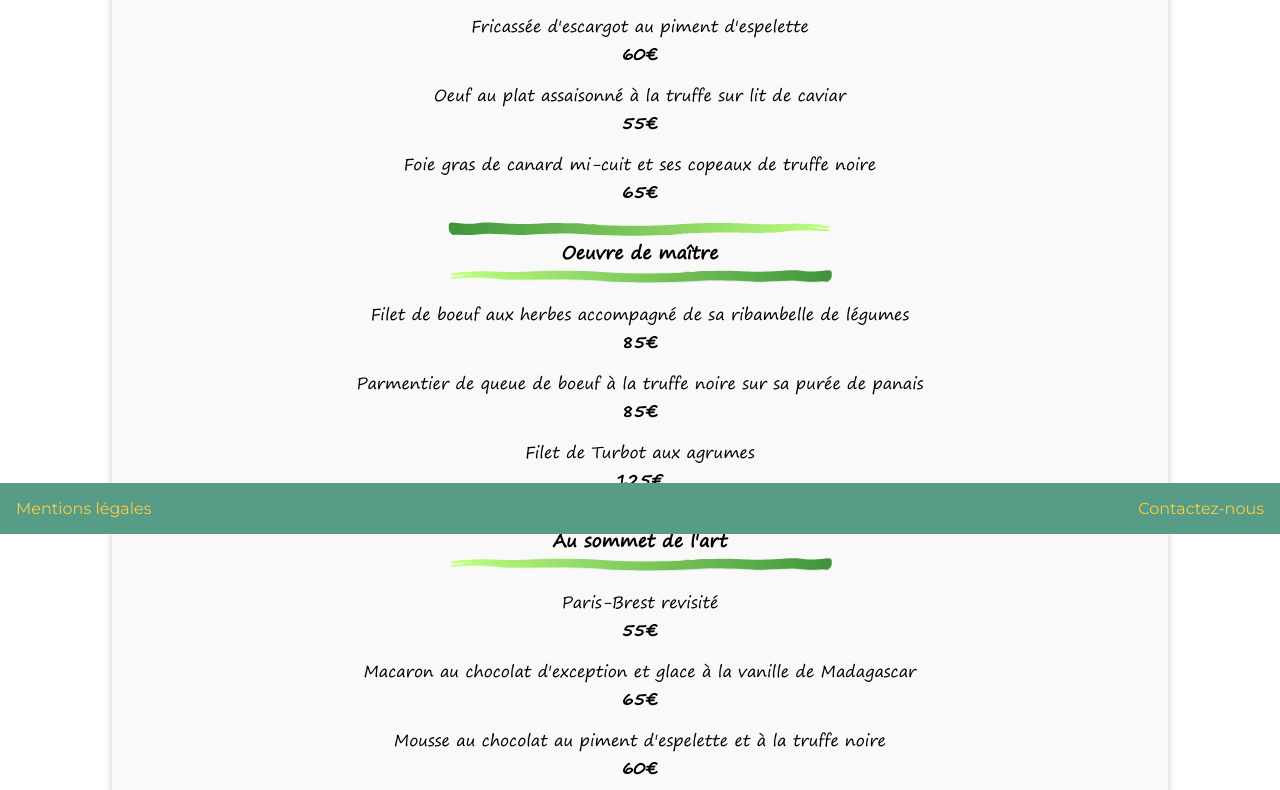
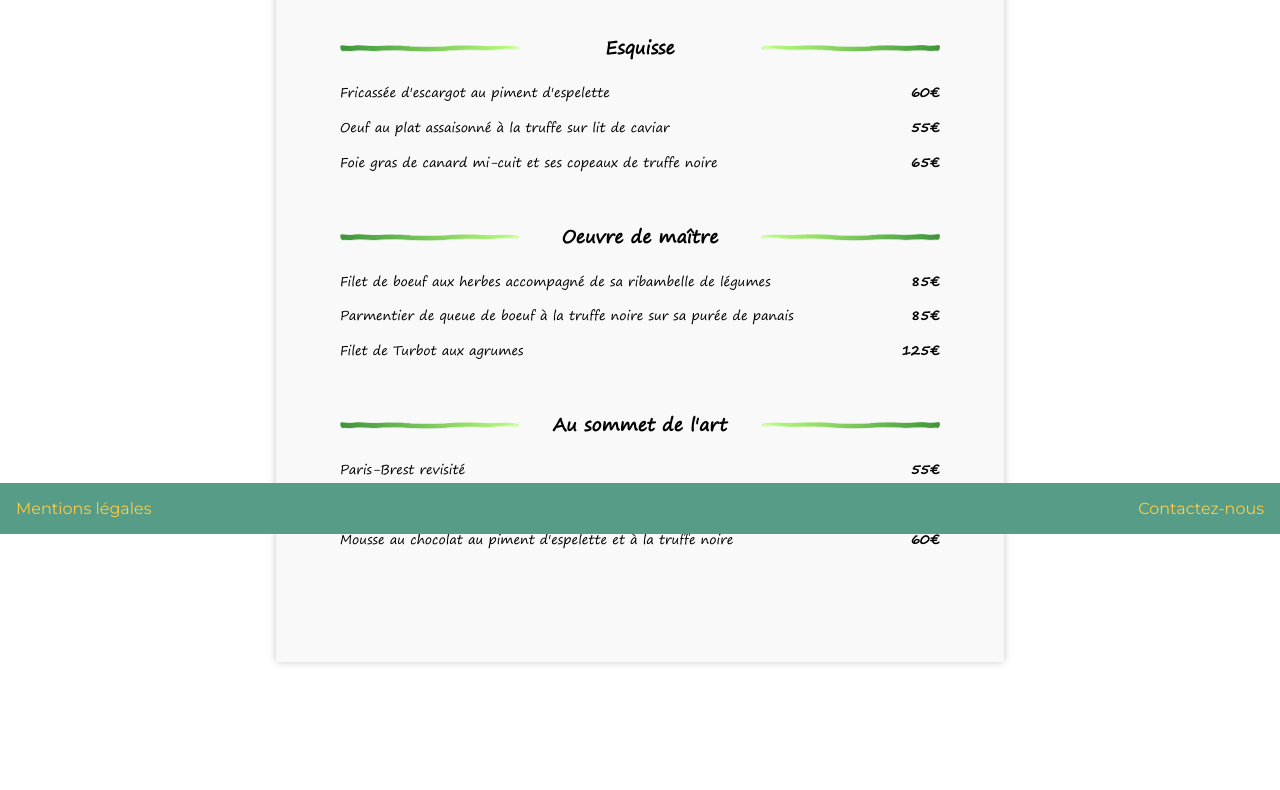
Before and after one commit to jdwebdev/OC-P3, a website: page pages/menu_paletteGout.html in a window 1280 px wide. Shown: the part 266-1056 px from the top of the page. After the commit the page ends 1008 px from the top, so only its background shows below. Drawn offline with Linux system fonts and the light colour scheme; a web font is replaced by a local one.

Commit message:
Desktop design

```diff
--- a/pages/menu_paletteGout.html
+++ b/pages/menu_paletteGout.html
@@ -81,7 +81,7 @@
     </main>
 
     <footer class="footer">
-        <a class="footer__link" href="./mentions_legales.html">Mentions légales</a>
+        <a class="footer__link" href="./mentions_legales.html" target="_blank">Mentions légales</a>
         <a class="footer__link" href="mailto:contact@ohmyfood.com">Contactez-nous</a>
     </footer>
 </body>
--- a/scss/base/_base.scss
+++ b/scss/base/_base.scss
@@ -26,6 +26,14 @@ body{
 
 main{
     margin-bottom:5rem;
+    @include middleScreen{
+        max-width: 600px;
+        margin: 0 auto;
+        margin-bottom: 5rem;
+    }
+    @include largeScreen{
+        max-width: 800px;
+    }
 }
 
 .menu{
@@ -35,6 +43,10 @@ main{
     margin-top:2rem;
     box-shadow: 0px 0px 8px #ccc;
     text-align:center;
+
+    @include middleScreen {
+        width: 250px;
+    }
 
     &__img{
         width:50px;
@@ -57,9 +69,12 @@ main{
         div{
             margin:0 auto;
             width:60vw;
-
             transform: scale(1);
             transition: all 0.4s;
+
+            @include middleScreen{
+                width:80%;
+            }
         }
         &:hover div{
             transform: scale(1.2);
@@ -100,9 +115,7 @@ main{
         h2{
             font-size:1rem;
             font-family: $chic-title-font;
-            background: linear-gradient(to right,#d8852e,#905bfd);
-            -webkit-background-clip:text;
-            color:transparent;
+            @include colorGradient(#d8852e,#905bfd);
         }
     }
     &__delice{
@@ -119,9 +132,8 @@ main{
 
         h2{
             font-family: $delice-title-font;
-            background: linear-gradient(to right,#0431df,#0887fb);
-            -webkit-background-clip:text;
-            color:transparent;
+            font-weight:lighter;
+            @include colorGradient($delice-color1, $delice-color3);
         }
     }
     &__palette{
@@ -138,9 +150,7 @@ main{
 
         h2{
             font-family: $palette-title-font;
-            background: linear-gradient(to right,#3d9339,#bfff7e);
-            -webkit-background-clip:text;
-            color:transparent;
+            @include colorGradient(#3d9339, #bfff7e)
         }
     }
 }
@@ -148,6 +158,10 @@ main{
 .flex{
     display:flex;
     flex-direction: column;
+    @include middleScreen{
+        flex-direction: row;
+        justify-content: space-around;
+    }
 }
 
 .soon{
@@ -161,6 +175,9 @@ main{
     justify-content: center;
     align-items: center;
 
+    @include middleScreen{
+        width: 50%;
+    }
 
     &__text{
         font-family: $header-footer-font;
@@ -181,23 +198,13 @@ main{
         }
     }
     &__dot1{
-        animation: soonAnim 1s 0s infinite;
+        @include soonAnim(0s);
     }
     &__dot2{
-        animation: soonAnim 1s 0.2s infinite;
+        @include soonAnim(0.2s);
     }
     &__dot3{
-        animation: soonAnim 1s 0.4s infinite;
-    }
-}
-
-
-
-@keyframes soonAnim {
-
-    50%{
-        transform:scale(1.5);
-        opacity: 1;
+        @include soonAnim(0.4s);
     }
 }
 
@@ -221,22 +228,10 @@ main{
         text-decoration: none;
 
         &:hover{
-            animation: wiggle 0.3s infinite;
+            @include wiggleAnim;
         }
     }
 }
-
-@keyframes wiggle {
-
-    25%{
-        transform: rotateZ(5deg);
-    }
-    75%{
-        transform: rotateZ(-5deg);
-    }
-}
-
-
 
 /* pages */
 .normalTitle{
@@ -249,9 +244,29 @@ main{
     width: 80vw;
     margin: 0 auto;
     padding: 1rem;
+    padding-top:2rem;
     box-shadow: 0px 0px 8px #ccc;
     font-size:1rem;
     text-align:center;
+
+    @include smallScreen{
+        padding-right: 2rem;
+        padding-left: 2rem;
+    }
+
+    @include middleScreen{
+        width: 80%;
+        max-width: 600px;
+        padding: 4rem;
+    }
+
+    h2{
+        margin-bottom: 2rem;
+        @include middleScreen{
+            font-size: 2.8rem;
+            margin-bottom: 3rem;
+        }
+    }
 
     &__note{
         background-color: $note-bg-color;
@@ -272,9 +287,7 @@ main{
         &__title{
             font-family: $chic-title-font;
             font-weight: lighter;
-            background: linear-gradient(to right,#d8852e,#905bfd);
-            -webkit-background-clip:text;
-            color:transparent;
+            @include colorGradient(#d8852e,#905bfd);
         }
     }
     &__delice{
@@ -284,9 +297,8 @@ main{
         &__title{
             font-family: $delice-title-font;
             font-size:2rem;
-            background: linear-gradient(to right,#0431df,#0887fb);
-            -webkit-background-clip:text;
-            color:transparent;
+            font-weight:lighter;
+            @include colorGradient($delice-color1, $delice-color3);
         }
 
         h3{
@@ -299,9 +311,7 @@ main{
         &__title{
             font-family: $palette-title-font;
             font-size: 2rem;
-            background: linear-gradient(to right,#3d9339,#bfff7e);
-            -webkit-background-clip:text;
-            color:transparent;
+            @include colorGradient(#3d9339, #bfff7e)
         }
         h3{
             font-size: 1.1rem;
@@ -313,6 +323,11 @@ main{
         display:flex;
         flex-direction: column;
         align-items: center;
+
+        @include smallScreen{
+            flex-direction: row;
+            justify-content: space-between;
+        }
 
         &__title{
             font-size: 1.3rem;
@@ -370,8 +385,17 @@ main{
 
         &__bar{
             width:30vw;
+
+            @include smallScreen{
+                width: 30%;
+                max-width: 200px;
+            }
             &--left{
                 transform: rotateX(180deg);
+
+                @include smallScreen{
+                    transform: none;
+                }
             }
         }
     }
@@ -381,6 +405,13 @@ main{
         list-style-type: none;
         display:flex;
         flex-direction: column;
+
+        @include middleScreen{
+            flex-direction: row;
+            justify-content: space-between;
+            font-size:0.8rem;
+        }
+
         p:nth-child(2){
             font-weight:bold;
         }
@@ -395,6 +426,10 @@ main{
         justify-content: center;
         align-items: center;
 
+        @include middleScreen{
+            flex-direction: row;
+        }
+
         &__img{
             width:50px;
             height:50px;
@@ -403,19 +438,31 @@ main{
             font-family: $note-title-font;
             font-size:1.2rem;
             font-weight: 500;
+
+            @include middleScreen{
+                font-size:1.8rem;
+            }
         }
     }
+}
+ul{
+    margin-bottom:3rem;
 }
 
 /* Mentions légales */
 .mentions{
-    background-color: $main-bg-color;
+    background-color: $mentions-bg-color;
     margin: 1rem auto;
     padding: 1rem;
     width: 80vw;
     border-radius: 10px;
     box-shadow: 0px 0px 8px #ccc;
     text-align: center;
+
+    @include middleScreen{
+        width: 600px;
+        margin-top: 4rem;
+    }
 
     h2{
         font-family: $header-footer-font;
--- a/scss/utils/_mixins.scss
+++ b/scss/utils/_mixins.scss
@@ -1,9 +1,42 @@
-@mixin underlineAnim ($color){
+
+@mixin colorGradient($color1,$color2){
+    background: linear-gradient(to right, $color1, $color2);
+    -webkit-background-clip:text;
+    color:transparent;
+}
+
+/* Animations */
+@mixin soonAnim($delay){
+
+    animation: soon 1s $delay infinite;
+
+    @keyframes soon{
+        50%{
+            transform:scale(1.5);
+            opacity: 1;
+        }
+    }
+}
+
+@mixin wiggleAnim{
+
+    animation: wiggle 0.3s infinite;
+
+    @keyframes wiggle{
+        25%{
+            transform: rotateZ(5deg);
+        }
+        75%{
+            transform: rotateZ(-5deg);
+        }
+    }
+}
+@mixin underlineAnim($color){
 
     background-color: $color;
     animation: underline 0.5s ease-in-out forwards;
 
-    @keyframes underline {
+    @keyframes underline{
         from{
             transform: scaleX(0);
             opacity: 0;
@@ -15,11 +48,11 @@
     }
 }
 
-@mixin underlineOutAnim {
+@mixin underlineOutAnim{
 
     animation: underlineOut 0.5s ease-in-out forwards;
 
-    @keyframes underlineOut {
+    @keyframes underlineOut{
         from{
             transform: scaleX(1);
             opacity: 1;
@@ -30,3 +63,20 @@
         }
     }
 }
+
+/* Media queries */
+@mixin smallScreen{
+    @media screen and (min-width: map-get($breakpoints, small)){
+        @content;
+    }
+}
+@mixin middleScreen{
+    @media screen and (min-width: map-get($breakpoints, middle)){
+        @content;
+    }
+}
+@mixin largeScreen{
+    @media screen and (min-width: map-get($breakpoints, large)){
+        @content;
+    }
+}
--- a/scss/utils/_variables.scss
+++ b/scss/utils/_variables.scss
@@ -1,6 +1,5 @@
 @import url('https://fonts.googleapis.com/css2?family=Croissant+One&family=Dancing+Script&family=Devonshire&family=Kaushan+Script&family=Montserrat:wght@400;700&family=PT+Serif&family=Roboto&family=Rozha+One&family=Source+Serif+Pro&display=swap');
 
-/* todo : @font-faceface */
 @font-face{
     font-family: 'segoe_print';
     src: url('../fonts/SegoePrint.ttf') format('truetype');
@@ -14,6 +13,7 @@ $note-bg-color: #fcdfdb;
 $chic-bg-color: #fff5fe;
 $delice-bg-color: #f9f9f9;
 $palette-bg-color: #fdfffd;
+$mentions-bg-color: #4d8976;
 
 $main-txt-color: #fdcb46;
 $note-txt-color: #3c1218;
@@ -28,9 +28,6 @@ $delice-color1: #0228dd;
 $delice-color2: #0670f3;
 $delice-color3: #229df9;
 
-
-
-
 /* Fonts */
 $header-footer-font: 'montserrat', sans-serif;
 $note-title-font: 'Devonshire', cursive;
@@ -42,3 +39,10 @@ $chic-menu-font: 'Rozha One', serif;
 $normal-font: 'Roboto', sans-serif;
 $chic-cardtitle-font: 'Source Serif Pro', serif;
 $chic-txt-font: 'PT Serif', serif;
+
+/* Media queries */
+$breakpoints: (
+    small: 500px,
+    middle: 768px,
+    large: 1024px
+)
```
Also changed, not shown: index.html (+1 -1 lines), pages/mentions_legales.html (+12 -0 lines), pages/menu_chicFrancaise.html (+6 -3 lines), pages/menu_delicePapilles.html (+1 -1 lines), pages/menu_noteEnchantee.html (+1 -1 lines), css/style.css, 1 other file.
